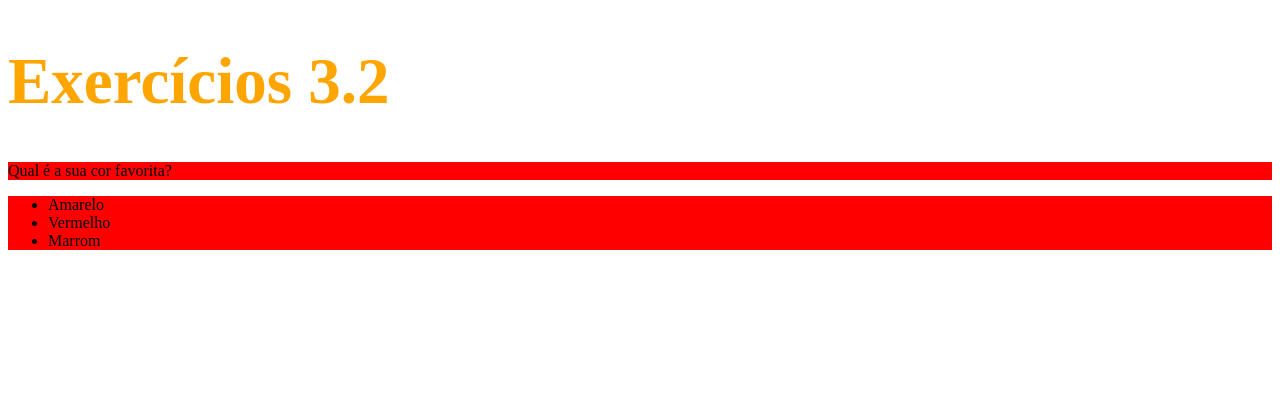
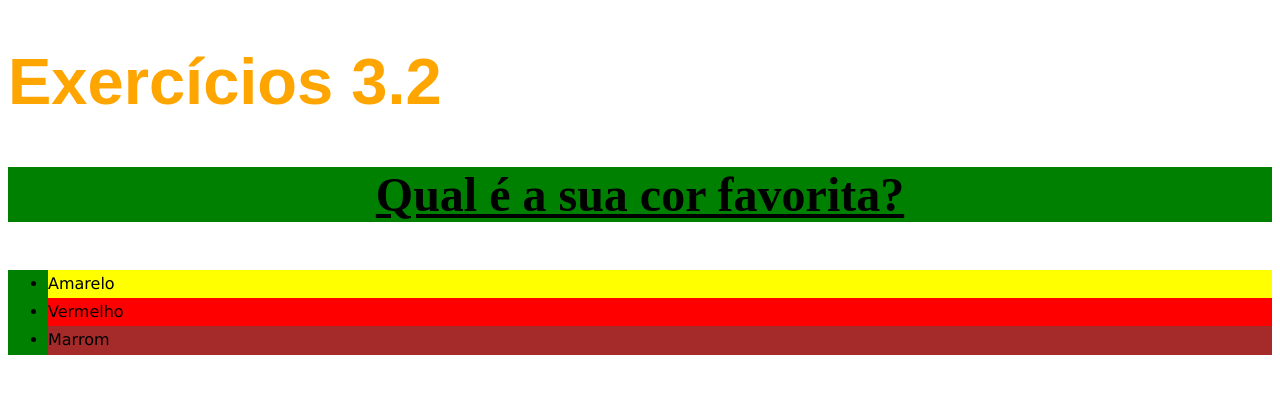
Before and after one commit to JonasVasconcelos/trybe-exercicios, a plain HTML site: page fundamentos/bloco-03-introducao-a-html-e-css/dia-02-html-css-primeiros-passos-em-css/index.html in a window 1280 px wide. Drawn offline with Linux system fonts and the light colour scheme.

Commit message:
exercicios/3.2

```diff
--- /dev/null
+++ b/fundamentos/bloco-03-introducao-a-html-e-css/dia-02-html-css-primeiros-passos-em-css/exercicio3-2.css
@@ -0,0 +1,26 @@
+body{
+    font-size: 16px;
+  }
+
+  h1{
+      font-size: 65px;
+      font-family: sans-serif;
+      color: orange;
+  }
+
+  p{
+    font-weight: 600;
+    font-size: 48px;
+    text-decoration: underline;
+    text-align: center;
+  }
+
+  ul{
+    background-color: blue;
+    line-height: 0.75cm;
+    font-family: Verdana, Geneva, Tahoma, sans-serif;
+  }
+
+  .item4{
+    background-color: green;
+  }
--- a/fundamentos/bloco-03-introducao-a-html-e-css/dia-02-html-css-primeiros-passos-em-css/index.html
+++ b/fundamentos/bloco-03-introducao-a-html-e-css/dia-02-html-css-primeiros-passos-em-css/index.html
@@ -3,28 +3,16 @@
   <head>
     <meta charset="UTF-8">
     <title>HTML</title>
-
-    <style>
-        h1{
-            font-size: 65px;
-            color: orange;
-        }
-        ul{
-            background-color: blue;
-        }
-        .item4{
-            background-color: red;
-        }
-    </style>
+    <link rel="stylesheet" href="exercicio3-2.css">
 
   </head>
   <body>
     <h1>Exercícios 3.2</h1>
     <p class="item4">Qual é a sua cor favorita?</p>
     <ul class="item4">
-      <li>Amarelo</li>
-      <li>Vermelho</li>
-      <li>Marrom</li>
+      <li style="background-color: yellow;">Amarelo</li>
+      <li style="background-color: red;">Vermelho</li>
+      <li style="background-color: brown;">Marrom</li>
     </ul>
   </body>
 </html>
```
